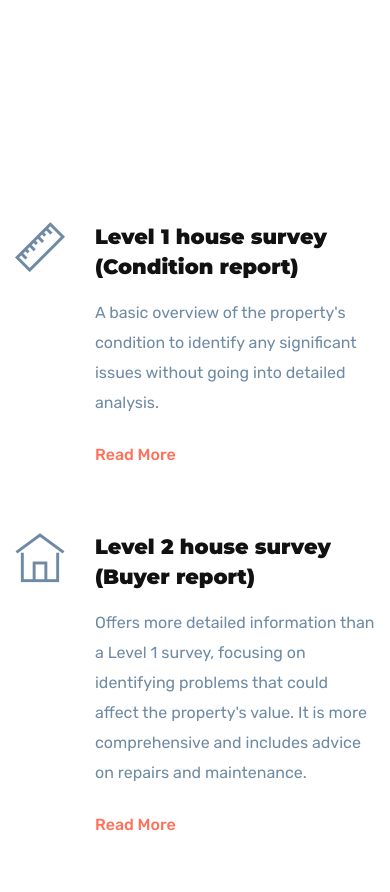
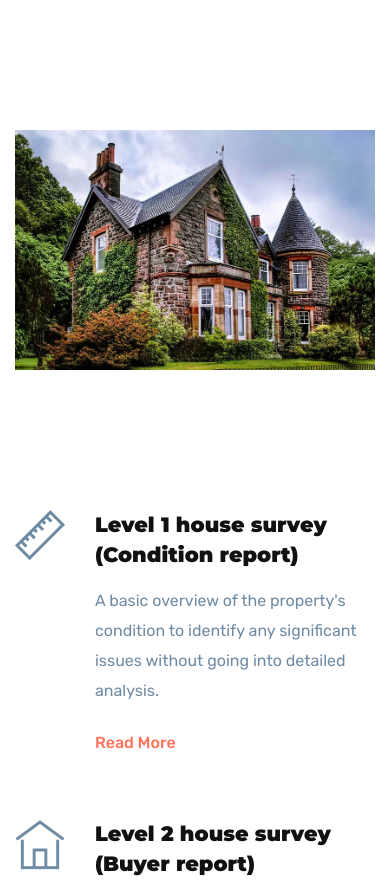
Before and after one commit to timnewark/archwise, a plain HTML site: page theme/index.html in a window 390 px wide. Shown: the part 1140-2032 px from the top of the page. Drawn offline with nearby package versions, Linux system fonts and the light colour scheme; some packages are replaced by stand-ins of ours.

Commit message:
resized image in index

```diff
--- a/theme/css/style.css
+++ b/theme/css/style.css
@@ -588,6 +588,24 @@ ul.dropdown-menu li {
   padding: 120px 0px;
   min-height: 800px;
 }
+@media (max-width: 900px) {
+  .banner {
+    background: url("../images/bg/main-banner-1-small.jpg") no-repeat 80% 50% !important;
+    background-size: cover !important;
+  }
+}
+
+/* functionality of main page <700pixels image */
+.mobile-image-main-page {
+  display: none;
+}
+
+/* end */
+@media (max-width: 700px) {
+  .mobile-image-main-page {
+      display: block;
+  }
+}
 .banner .block {
   padding-top: 120px;
 }
--- a/theme/index.html
+++ b/theme/index.html
@@ -98,6 +98,13 @@
 		</div>
 	</div>
 </section>
+
+<!-- Image Section Start -->
+<div class="container my-4 mobile-image-main-page">
+    <img src="images/old-fancy-house.jpg" alt="Old Fancy House" class="img-fluid">
+</div>
+<!-- Image Section End -->
+
 <section class="section about">
 	<div class="container">
 		<div class="row">
```
Also changed, not shown: theme/blog-sidebar.html (+1 -1 lines), theme/faq.html (+1 -1 lines), theme/level1-building-survey.html (+1 -1 lines), theme/level2-building-survey.html (+1 -1 lines), theme/level3-building-survey.html (+1 -1 lines), theme/pricing.html (+1 -1 lines), theme/privacy_policy.html (+1 -1 lines), theme/project-details.html (+1 -1 lines), theme/project.html (+1 -1 lines), theme/terms.html (+1 -1 lines), theme/images/bg/housePhoto2.jpeg, theme/images/bg/main-banner-1-small.jpg (added), theme/images/bg/old-fancy-house.jpg (added).
